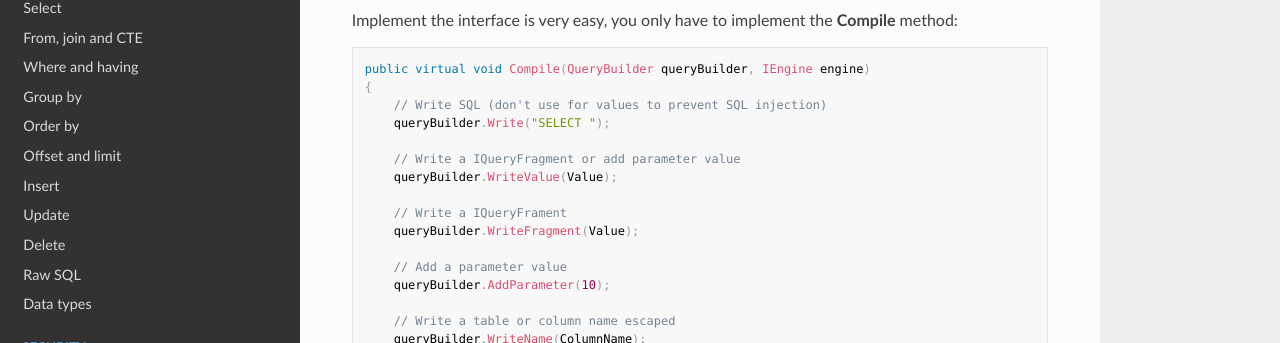
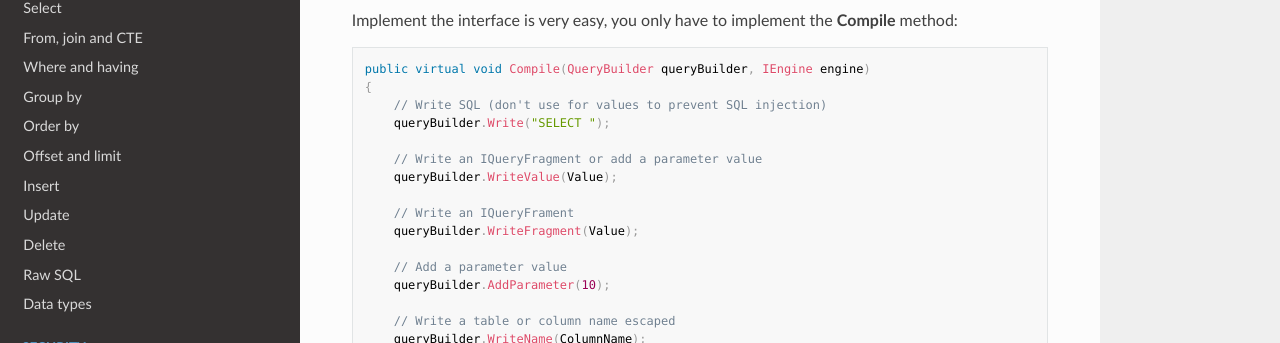
Before and after one commit to Ropticus/Suilder-docs, an MkDocs documentation site: the page built from docs/general/builder.md, in a window 1280 px wide and 1400 px high, scrolled down 4636 px. Shown: the part 678-1021 px from the top of the window. Built offline with MkDocs 1.6.1, drawn with Linux system fonts in a browser that asks for light colours; nearby versions of some CDN libraries.

Commit message:
Update MkDocs

```diff
--- a/docs/general/builder.md
+++ b/docs/general/builder.md
@@ -58,10 +58,10 @@ Any member of a class that is not registered as a table, is invoked and the resu
 
 The following methods of the builder allow you to compile a lambda expression:
 
-* **Alias**: compile to an alias instance (`IAlias`).
-* **Col**: compile to a column instance (`IColumn`).
-* **Val**: compile to a value, anything that returns a value like a column (`IColumn`), a function, or an arithmetic operator.
-* **Op**: compile a boolean expression to a boolean operator.
+- **Alias**: compile to an alias instance (`IAlias`).
+- **Col**: compile to a column instance (`IColumn`).
+- **Val**: compile to a value, anything that returns a value like a column (`IColumn`), a function, or an arithmetic operator.
+- **Op**: compile a boolean expression to a boolean operator.
 
 !!! tip
     In most cases you do not need to call these methods because other components accept a lambda expression and compile for you with the correct method.
@@ -224,10 +224,10 @@ public virtual void Compile(QueryBuilder queryBuilder, IEngine engine)
     // Write SQL (don't use for values to prevent SQL injection)
     queryBuilder.Write("SELECT ");
 
-    // Write a IQueryFragment or add parameter value
+    // Write an IQueryFragment or add a parameter value
     queryBuilder.WriteValue(Value);
 
-    // Write a IQueryFrament
+    // Write an IQueryFrament
     queryBuilder.WriteFragment(Value);
 
     // Add a parameter value
--- a/mkdocs.yml
+++ b/mkdocs.yml
@@ -1,5 +1,6 @@
 site_name: Suilder Docs
 site_description: SQL query builder for .NET.
+site_url: https://suilder.readthedocs.io
 copyright: Copyright (c) 2019 Víctor Diez
 repo_url: https://github.com/Ropticus/Suilder-docs
 edit_uri: blob/master/docs/
@@ -15,14 +16,13 @@ markdown_extensions:
       permalink: true
 
 extra_css:
-  - https://cdnjs.cloudflare.com/ajax/libs/prism/1.20.0/themes/prism.min.css
+  - https://cdnjs.cloudflare.com/ajax/libs/prism/1.23.0/themes/prism.min.css
   - css/extra.css
 
 extra_javascript:
-  - js/theme_extra.js
-  - https://cdnjs.cloudflare.com/ajax/libs/prism/1.20.0/components/prism-core.min.js
-  - https://cdnjs.cloudflare.com/ajax/libs/prism/1.20.0/components/prism-clike.min.js
-  - https://cdnjs.cloudflare.com/ajax/libs/prism/1.20.0/components/prism-csharp.min.js
+  - https://cdnjs.cloudflare.com/ajax/libs/prism/1.23.0/components/prism-core.min.js
+  - https://cdnjs.cloudflare.com/ajax/libs/prism/1.23.0/components/prism-clike.min.js
+  - https://cdnjs.cloudflare.com/ajax/libs/prism/1.23.0/components/prism-csharp.min.js
   - js/extra.js
 
 nav:
--- a/requirements.txt
+++ b/requirements.txt
@@ -1 +1 @@
-mkdocs==1.1.2
+mkdocs==1.2.1
--- a/theme/css/extra.css
+++ b/theme/css/extra.css
@@ -1,7 +1,3 @@
-.wy-nav-side {
-    padding-bottom: 3em;
-}
-
 .section p {
     text-align: justify;
 }
@@ -15,3 +11,9 @@ pre[class*="language-"] {
     margin: 1em 0;
     overflow: initial;
 }
+
+.rst-versions:not(.rst-badge) .rst-current-version {
+    padding: 0 12px !important;
+    display: flex !important;
+    font-size: initial !important;
+}
--- a/theme/js/theme_extra.js
+++ /dev/null
@@ -1,9 +0,0 @@
-document.addEventListener("DOMContentLoaded", function (event) {
-    document.querySelectorAll(".section table").forEach(function (x) {
-        x.classList.add("docutils");
-    });
-    document.querySelectorAll("pre code").forEach(function (x) {
-        if (x.classList.length)
-            x.classList.add("language-" + x.classList[0]);
-    });
-});
```
Also changed, not shown: CONTRIBUTING.md (+9 -3 lines), README.md (+4 -0 lines), docs/configuration/entity-classes.md (+28 -28 lines), docs/index.md (+33 -30 lines).
